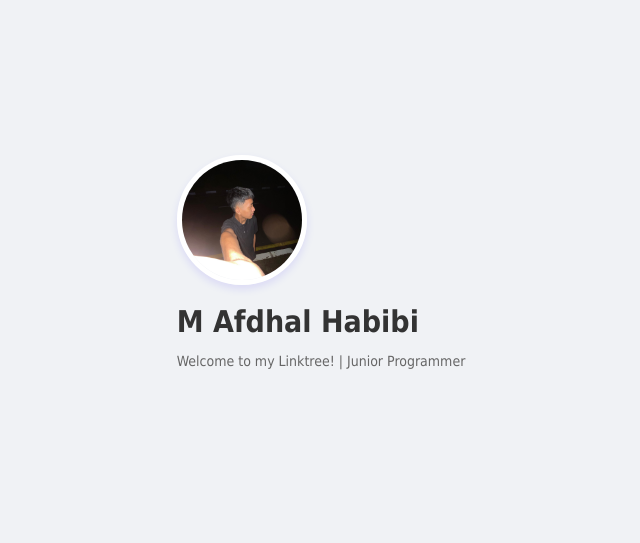
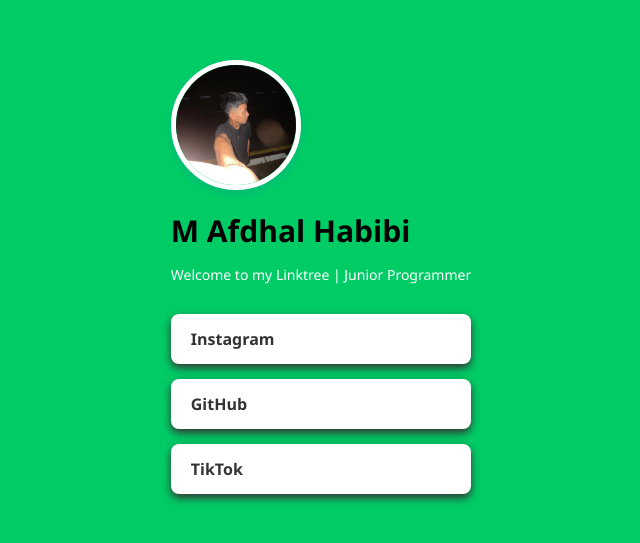
Before and after one commit to Afdhal444/linktree, a plain HTML site: page index.html in a window 1280 px wide. Shown: the part 123-666 px from the top of the page, without its empty margins (319-959 px from the left). Drawn offline with Linux system fonts and the light colour scheme.

Commit message:
menambahkan class link-wadah dan menambahkan styling seperti mengubah background, pewarnaan tombol link

```diff
--- a/index.html
+++ b/index.html
@@ -11,10 +11,13 @@
 
         <img src="assets/profil.jpg" alt="foto profil afdhal" class="foto">
         <h1>M Afdhal Habibi</h1>
-        <p>Welcome to my Linktree! | Junior Programmer</p>
-
+        <p>Welcome to my Linktree | Junior Programmer</p>
+        <div class="link-wadah">
+            <a href="https://www.instagram.com/mhadafdhalhabibi_/" target="_blank" class="tombol-link">Instagram</a>
+            <a href="https://github.com/Afdhal444" target="_blank" class="tombol-link">GitHub</a>
+            <a href="https://www.tiktok.com/@miiayammylipe_" target="_blank" class="tombol-link">TikTok</a>
+        </div>
     </div>
-
 
 </body>
 </html>
--- a/style.css
+++ b/style.css
@@ -1,7 +1,7 @@
 
 body {
-        font-family: 'sogeo UI', Tahoma, Geneva, Verdana, sans-serif;
-        background-color: #f0f2f5;
+        font-family: 'Segoe UI', Tahoma, Geneva, Verdana, sans-serif;
+        background-color: #00CC66;
         display: flex;
         justify-content: center;
         align-items: center;
@@ -11,9 +11,10 @@
 git
 card-profil {
         text-align: center;
-        padding: 20px;
+        padding: 50px;
         width: 100%;
         max-width: 400px;
+        justify-content: center;
 }
 
 .foto {
@@ -27,13 +28,41 @@
 
 .card-profil h1 {
         font-size: 30px;
-        color: #333;
+        color: black;
         margin: 15px 0 10px;
         margin-bottom: 10px;
 }
 
 .card-profil p {
         font-size: 14px;
-        color: #666666;
+        color: #ffffff;
         margin-bottom: 30px;
 }
+
+.link-wadah {
+        display: flex;
+        flex-direction: column;
+        gap: 15px;
+        width: 100%;
+
+}
+
+.tombol-link{
+        display:block;
+        background-color:#fff;
+        color:#333;
+        text-decoration:none;
+        padding: 14px 20px;
+        border-radius: 8px;
+        font-weight: 600;
+        font-size: 16px;
+        box-shadow: 0 4px 8px #333;
+        transition: all 0.3s ease;
+}
+
+.tombol-link:hover {
+        background-color: #0d00ff;
+        box-shadow: 0 6px 12px #333;
+        transform: translateY(-2px);
+        color: white;
+}
```
